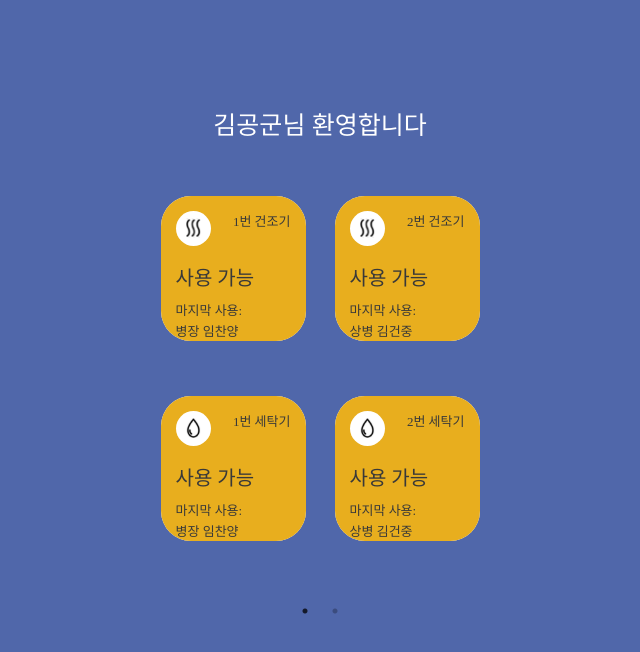
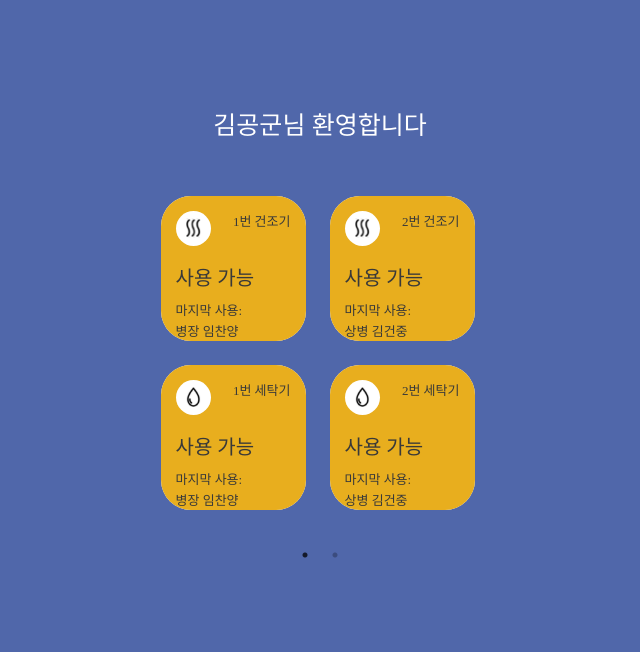
Before and after one commit to albert-yim/tanyak-laundry, a React (Create React App) app: page / in a window 1280 px wide. Shown: the top 652 px of the page, without its empty margins (320-960 px from the left). Built offline with nearby package versions, Linux system fonts and the light colour scheme; a web font is replaced by a local one.

Commit message:
reordered LaunDryerButton on main page

```diff
--- a/src/components/Carousel/Carousel.tsx
+++ b/src/components/Carousel/Carousel.tsx
@@ -21,12 +21,12 @@ export default function Carousel({contents}:CarouselTypes) {
 
     }
     return(
-        <div className = {styles.sliderWrapper}>
+        // <div className = {styles.sliderWrapper}>
             <Slider {...settings}>
-            {contents.map(element => <div> {element} </div>
+            {contents.map(element => element
                 )}
             </Slider>
-        </div>
+        // </div>
     );
 }
 
--- a/src/pages/Main/Main.module.scss
+++ b/src/pages/Main/Main.module.scss
@@ -13,12 +13,13 @@
     padding-bottom: 55px;
   }
   .machineWrapper{
-    display: flex;
-    justify-content: space-between;
-
-    width: 319px;
-    height: 145px;
-    margin-bottom: 55px;
+    width: 320px + 24px;
+    padding: 0 24;
+    display: flex !important;
+    flex-wrap: wrap;
+    gap: 24px;
+    // space between dot and page
+    margin-bottom: 30px
   }
 
   .carouselWrapper{
--- a/src/pages/Main/Main.tsx
+++ b/src/pages/Main/Main.tsx
@@ -117,26 +117,21 @@ const DRYERS: Dryer[] = [
 export default function Main({ userName }: MainType) {
   const [modalVisible, setModalVisible] = useState(false); // useState for modal visibility
   const FirstSlide =
-      <>
         <div className={styles.machineWrapper}> {/** used map for aligning LaunDryerButtons with demo database info */}
+          <>
+
           {DRYERS.slice(0,2).map((dryer)=>(<LaunDryerButton key={`dryer-${dryer.position}`} onClick={() => setModalVisible(true)} type={"dryer"} typeNumber={dryer.position} user={dryer.user} startTime={dryer.startTime} endTime={dryer.endTime}/>))}
+          {LAUNDRIES.slice(0,2).map((laundry)=>(<LaunDryerButton key={`laundry-${laundry.position}`} onClick={() => setModalVisible(true)} type={"laundry"} typeNumber={laundry.position} user={laundry.user} startTime={laundry.startTime} endTime={laundry.endTime}/>))}
+        </>
         </div>
 
-        <div className={styles.machineWrapper}>
-          {LAUNDRIES.slice(0,2).map((laundry)=>(<LaunDryerButton key={`laundry-${laundry.position}`} onClick={() => setModalVisible(true)} type={"laundry"} typeNumber={laundry.position} user={laundry.user} startTime={laundry.startTime} endTime={laundry.endTime}/>))}
-        </div>
-      </>
-
   const SecondSlide =
-      <>
         <div className={styles.machineWrapper}> {/** used map for aligning LaunDryerButtons with demo database info */}
+          <>
           {DRYERS.slice(2,4).map((dryer)=>(<LaunDryerButton key={`dryer-${dryer.position}`} onClick={() => setModalVisible(true)} type={"dryer"} typeNumber={dryer.position} user={dryer.user} startTime={dryer.startTime} endTime={dryer.endTime}/>))}
-        </div>
-
-        <div className={styles.machineWrapper}>
           {LAUNDRIES.slice(2,4).map((laundry)=>(<LaunDryerButton key={`laundry-${laundry.position}`} onClick={() => setModalVisible(true)} type={"laundry"} typeNumber={laundry.position} user={laundry.user} startTime={laundry.startTime} endTime={laundry.endTime}/>))}
-        </div>
-      </>
+          </>
+      </div>
 
 
   const SLIDES = [FirstSlide, SecondSlide]
```
